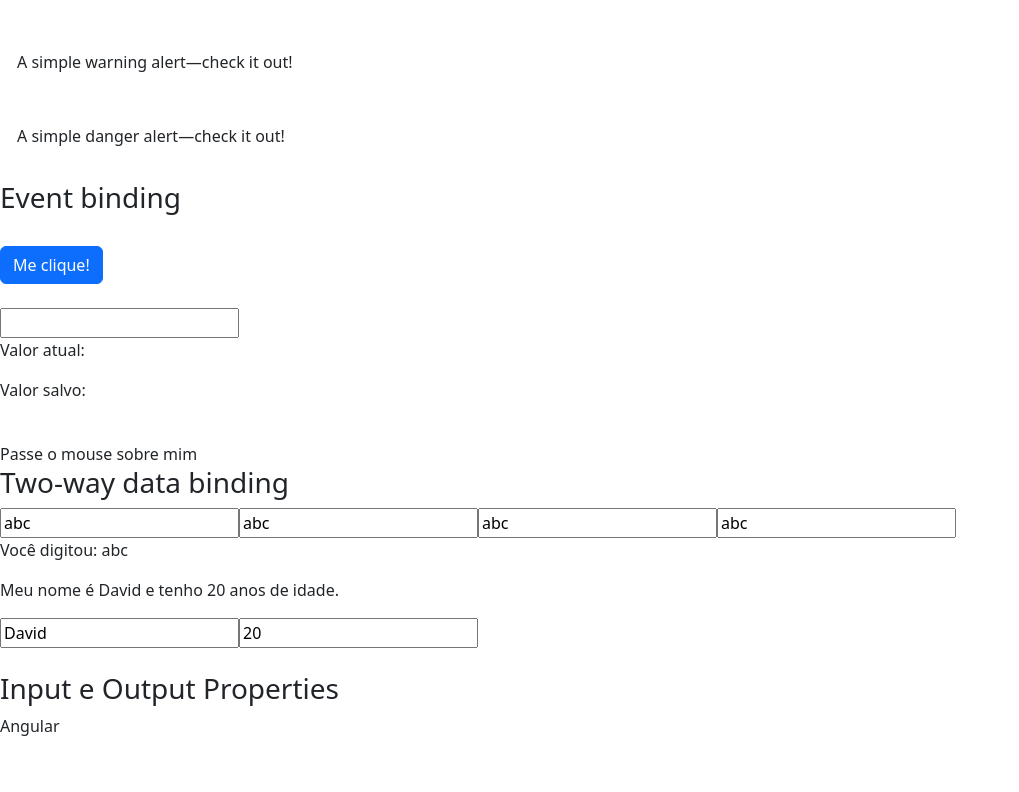
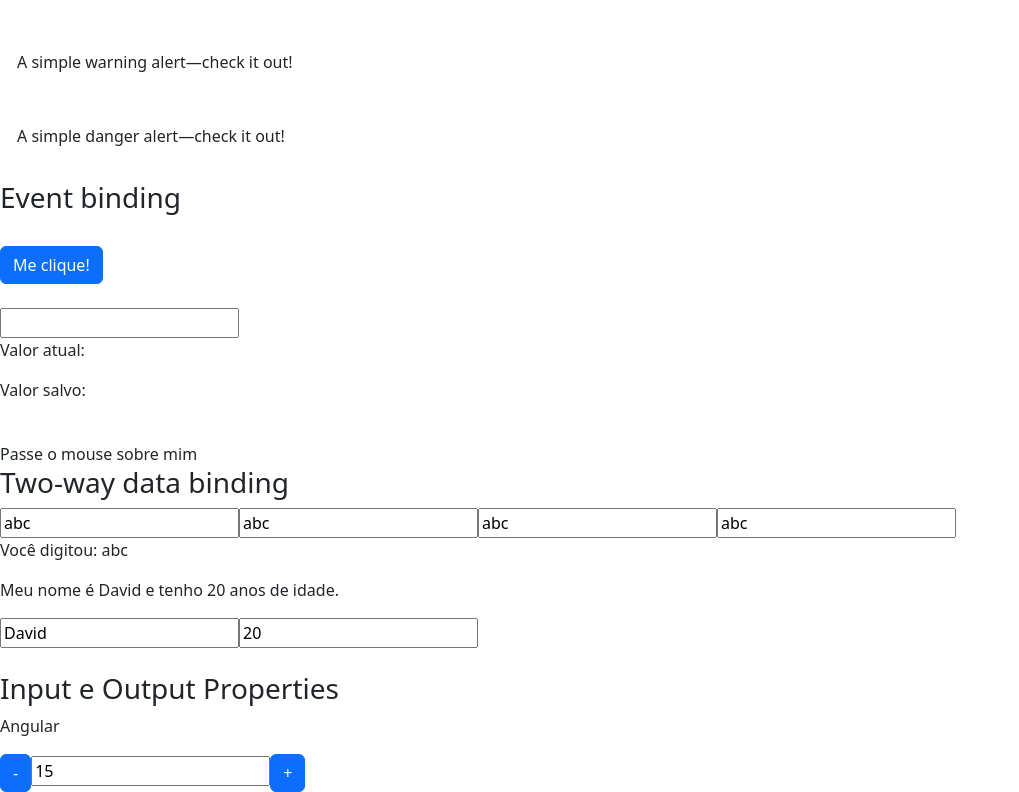
Before and after one commit to davidmateusreis/angular, an Angular app in the folder data-binding/: page / in a window 1280 px wide. Shown: the part 824-1616 px from the top of the page, without its empty margins (0-1019 px from the left). Before the commit the page ends 1578 px from the top, so only its background shows below. Built offline with nearby package versions, Linux system fonts and the light colour scheme.

Commit message:
Emitindo Eventos com Output properties

```diff
--- a/data-binding/src/app/app.module.ts
+++ b/data-binding/src/app/app.module.ts
@@ -7,12 +7,14 @@
 import { DataBindingComponent } from './data-binding/data-binding.component';
 import { MeuFormModule } from './meu-form/meu-form.module';
 import { InputPropertyComponent } from './input-property/input-property.component';
+import { OutputPropertyComponent } from './output-property/output-property.component';
 
 @NgModule({
   declarations: [
     AppComponent,
     DataBindingComponent,
-    InputPropertyComponent
+    InputPropertyComponent,
+    OutputPropertyComponent
   ],
   imports: [
     BrowserModule,
--- a/data-binding/src/app/data-binding/data-binding.component.html
+++ b/data-binding/src/app/data-binding/data-binding.component.html
@@ -75,5 +75,7 @@
     <article>
         <h3>Input e Output Properties</h3>
         <app-input-property [nome]="nomeDoCurso"></app-input-property>
+
+        <app-output-property [valor]="valorInicial" (mudouValor)="onMudouValor($event)"></app-output-property>
     </article>
 </section>
--- a/data-binding/src/app/data-binding/data-binding.component.ts
+++ b/data-binding/src/app/data-binding/data-binding.component.ts
@@ -17,6 +17,8 @@
   isMouseOver: boolean = false;
 
   nomeDoCurso: string = 'Angular';
+
+  valorInicial = 15;
 
   getValor() {
     return 1;
@@ -42,6 +44,10 @@
     this.isMouseOver = !this.isMouseOver;
   }
 
+  onMudouValor(evento: any) {
+    console.log(evento.novoValor);
+  }
+
   constructor() { }
 
   ngOnInit(): void {
--- /dev/null
+++ b/data-binding/src/app/output-property/output-property.component.html
@@ -0,0 +1,7 @@
+<div>
+    <button class="btn btn-primary" (click)="decrementa()">-</button> <!-- event binding -->
+
+    <input type="text" [value]="valor" readonly>
+
+    <button class="btn btn-primary" (click)="incrementa()">+</button>
+</div>
--- /dev/null
+++ b/data-binding/src/app/output-property/output-property.component.ts
@@ -0,0 +1,29 @@
+import { Component, EventEmitter, Input, OnInit, Output } from '@angular/core';
+
+@Component({
+  selector: 'app-output-property',
+  templateUrl: './output-property.component.html',
+  styleUrls: ['./output-property.component.css']
+})
+export class OutputPropertyComponent implements OnInit {
+
+  @Input() valor: number = 0;
+
+  @Output() mudouValor = new EventEmitter(); //broadcast de eventos
+
+  incrementa() {
+    this.valor++;
+    this.mudouValor.emit({novoValor: this.valor});
+  }
+
+  decrementa() {
+    this.valor--;
+    this.mudouValor.emit({novoValor: this.valor});
+  }
+
+  constructor() { }
+
+  ngOnInit(): void {
+  }
+
+}
```
Also changed, not shown: data-binding/src/app/output-property/output-property.component.css (added), 1 other file (tests, documents, lock files or other folders).
